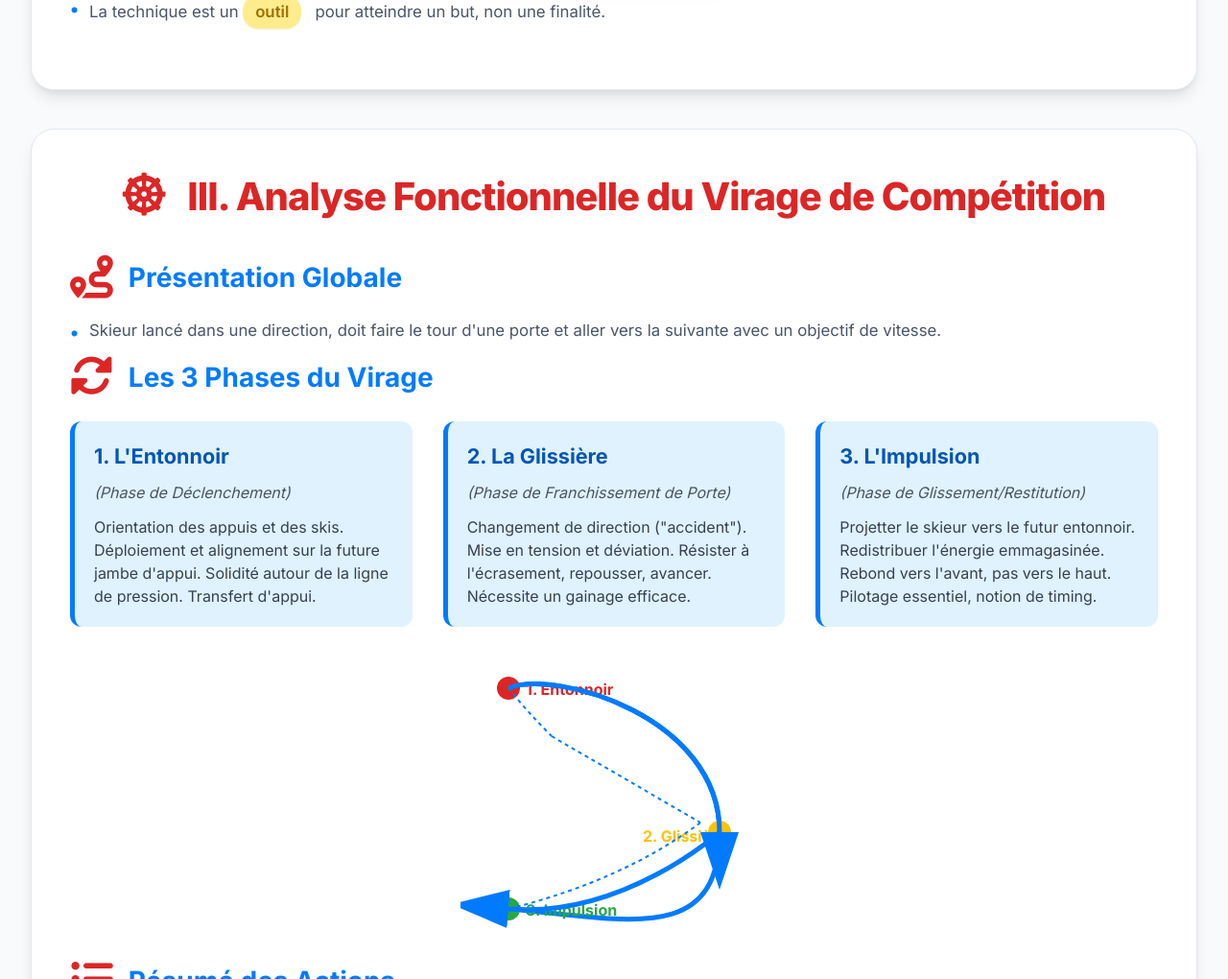
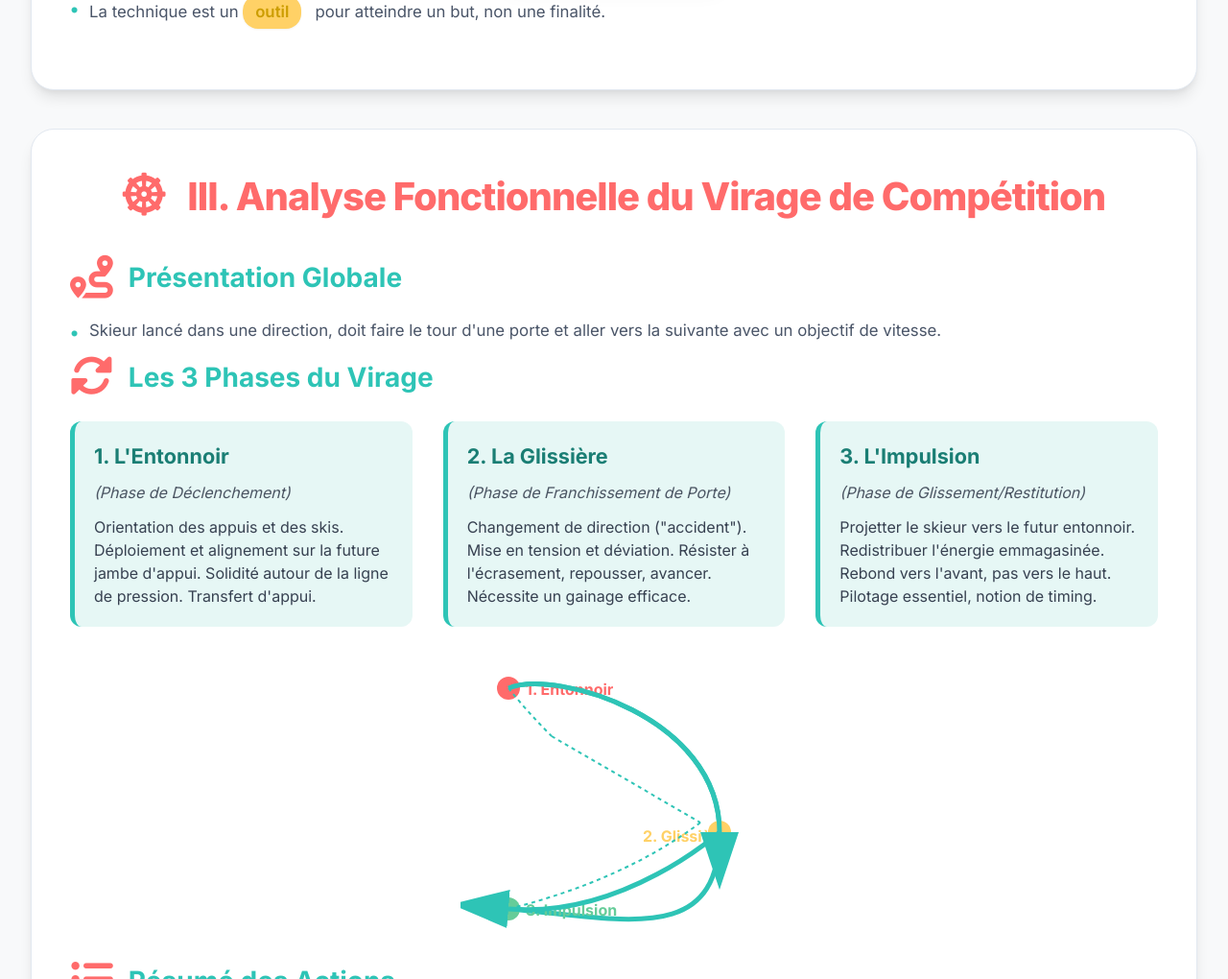
Before and after one commit to piccardjeffcoach/piccard-ski-coach, a plain HTML site: page infographie-ski.html in a window 1280 px wide. Shown: the part 1780-2800 px from the top of the page at 96% size. Drawn offline with nearby package versions, Linux system fonts and the light colour scheme.

Commit message:
Update infographie-ski.html

```diff
--- a/infographie-ski.html
+++ b/infographie-ski.html
@@ -9,8 +9,8 @@
     <style>
         body {
             font-family: 'Inter', sans-serif;
-            background-color: #f9fafb; /* Lighter background for a cleaner look */
-            color: #1a202c; /* Darker text for contrast */
+            background-color: #F8F9FA; /* Très léger gris pour un fond clair */
+            color: #343A40; /* Gris foncé pour le texte */
         }
         .container {
             max-width: 1200px;
@@ -19,75 +19,75 @@
         }
         .card {
             background-color: #ffffff;
-            border-radius: 1.5rem; /* More rounded */
-            box-shadow: 0 10px 15px -3px rgba(0, 0, 0, 0.1), 0 4px 6px -2px rgba(0, 0, 0, 0.05); /* Stronger shadow */
-            padding: 2.5rem; /* More padding */
-            margin-bottom: 2.5rem; /* More margin */
-            border: 1px solid #e2e8f0; /* Subtle border */
+            border-radius: 1.5rem;
+            box-shadow: 0 10px 15px -3px rgba(0, 0, 0, 0.1), 0 4px 6px -2px rgba(0, 0, 0, 0.05);
+            padding: 2.5rem;
+            margin-bottom: 2.5rem;
+            border: 1px solid #e2e8f0;
         }
         .section-title {
-            font-size: 2.5rem; /* Larger */
-            font-weight: 800; /* Extra bold */
-            color: #dc2626; /* ESF Red */
+            font-size: 2.5rem;
+            font-weight: 800;
+            color: #FF6B6B; /* Rouge corail vibrant */
             margin-bottom: 2rem;
             text-align: center;
-            letter-spacing: -0.025em; /* Tighten letter spacing */
+            letter-spacing: -0.025em;
         }
         .subsection-title {
-            font-size: 1.75rem; /* Larger */
-            font-weight: 700; /* Bold */
-            color: #007BFF; /* ESF Blue */
+            font-size: 1.75rem;
+            font-weight: 700;
+            color: #2EC4B6; /* Bleu sarcelle/turquoise */
             margin-bottom: 1.25rem;
             display: flex;
             align-items: center;
         }
         .icon {
-            font-size: 2.8rem; /* Larger icon */
+            font-size: 2.8rem;
             margin-right: 1rem;
-            color: #dc2626; /* Red for icons */
+            color: #FF6B6B; /* Rouge corail pour les icônes */
         }
         .point {
             margin-bottom: 0.85rem;
             padding-left: 1.25rem;
             position: relative;
-            font-size: 1.05rem; /* Slightly larger text */
+            font-size: 1.05rem;
             color: #4a5568;
         }
         .point::before {
             content: '•';
             position: absolute;
             left: 0;
-            color: #007BFF; /* Blue bullet points */
+            color: #2EC4B6; /* Bleu sarcelle pour les puces */
             font-weight: bold;
             font-size: 1.2rem;
         }
         .phase-step {
-            background-color: #e0f2fe; /* Lightest blue */
-            border-left: 5px solid #007BFF; /* Thicker blue border */
+            background-color: #E6F7F5; /* Fond très léger bleu sarcelle */
+            border-left: 5px solid #2EC4B6; /* Bordure bleu sarcelle */
             padding: 1.25rem;
             border-radius: 0.75rem;
             margin-bottom: 1.25rem;
-            transition: transform 0.2s ease-in-out; /* Smooth hover effect */
+            transition: transform 0.2s ease-in-out;
         }
         .phase-step:hover {
-            transform: translateY(-5px); /* Lift on hover */
+            transform: translateY(-5px);
         }
         .phase-step-title {
             font-weight: 700;
-            color: #0056b3; /* Darker blue */
+            color: #1A7E74; /* Bleu sarcelle plus foncé */
             font-size: 1.35rem;
             margin-bottom: 0.6rem;
         }
         .key-concept {
-            background-color: #ffed8d; /* Yellow for key concepts */
+            background-color: #FFD166; /* Jaune doux pour les concepts clés */
             padding: 0.3rem 0.8rem;
-            border-radius: 1rem; /* More rounded pills */
+            border-radius: 1rem;
             font-weight: 600;
-            color: #a06e00; /* Darker yellow text */
+            color: #CC9D00; /* Texte jaune plus foncé */
             display: inline-block;
             margin-right: 0.6rem;
             margin-bottom: 0.6rem;
-            box-shadow: 0 1px 2px rgba(0, 0, 0, 0.05); /* Subtle shadow */
+            box-shadow: 0 1px 2px rgba(0, 0, 0, 0.05);
         }
 
         /* Responsive adjustments for smaller screens */
@@ -112,36 +112,38 @@
             text-align: left;
             font-weight: 600;
             font-size: 0.95rem;
+            color: white; /* Texte blanc pour un meilleur contraste sur les fonds colorés */
         }
         .difficulty-table th {
             background-color: #f2f6fa;
-            color: #2d3748;
+            color: #2d3748; /* Texte gris foncé pour les en-têtes */
             border-bottom: 2px solid #cbd5e0;
         }
         .difficulty-table tr:nth-child(even) {
-            background-color: #f7fafc;
+            /* Pas de fond spécifique pour les lignes paires, les couleurs de code prime */
         }
-        .difficulty-table .bg-green-400 { background-color: #48bb78; color: white; }
-        .difficulty-table .bg-blue-400 { background-color: #63b3ed; color: white; }
-        .difficulty-table .bg-red-400 { background-color: #f56565; color: white; }
-        .difficulty-table .bg-gray-700 { background-color: #4a5568; color: white; }
+        /* Updated colors for difficulty codes for better contrast */
+        .difficulty-table .bg-green-400 { background-color: #28A745; } /* Vert Bootstrap */
+        .difficulty-table .bg-blue-400 { background-color: #007BFF; } /* Bleu Bootstrap */
+        .difficulty-table .bg-red-400 { background-color: #DC3545; } /* Rouge Bootstrap */
+        .difficulty-table .bg-gray-700 { background-color: #343A40; } /* Noir très foncé, presque noir */
 
         /* SVG specific colors */
-        .svg-path-main { stroke: #007BFF; } /* Blue for main path */
-        .svg-phase-1 { fill: #dc2626; } /* Red for Funnel */
-        .svg-phase-2 { fill: #FFC107; } /* Yellow for Chute */
-        .svg-phase-3 { fill: #28a745; } /* Green for Impulse */
-        .svg-phase-line { stroke: #007BFF; } /* Blue dashed lines */
-        .svg-arrowhead { fill: #007BFF; } /* Blue arrowheads */
+        .svg-path-main { stroke: #2EC4B6; } /* Bleu sarcelle pour le chemin principal */
+        .svg-phase-1 { fill: #FF6B6B; } /* Rouge corail pour l'Entonnoir */
+        .svg-phase-2 { fill: #FFD166; } /* Jaune pour la Glissière */
+        .svg-phase-3 { fill: #66CC99; } /* Vert doux pour l'Impulsion */
+        .svg-phase-line { stroke: #2EC4B6; } /* Bleu sarcelle pour les lignes pointillées */
+        .svg-arrowhead { fill: #2EC4B6; } /* Bleu sarcelle pour les flèches */
 
     </style>
-    <!-- Font Awesome for icons -->
+    <!-- Font Awesome pour les icônes -->
     <link rel="stylesheet" href="https://cdnjs.cloudflare.com/ajax/libs/font-awesome/6.0.0-beta3/css/all.min.css">
 </head>
 <body>
     <div class="container">
         <h1 class="text-5xl font-extrabold text-center mb-8 mt-4">
-            <span class="bg-clip-text text-transparent bg-gradient-to-r from-blue-700 to-red-600">
+            <span class="bg-clip-text text-transparent bg-gradient-to-r from-emerald-600 to-red-500">
                 Infographie : Analyse Fonctionnelle du Virage de Ski
             </span>
         </h1>
@@ -172,7 +174,7 @@
                 </ul>
                 <div class="flex justify-center my-6">
                     <!-- Placeholder for the triangle diagram -->
-                    <img src="https://placehold.co/220x220/007BFF/FFFFFF?text=Exploration+Extremes" alt="Diagramme d'exploration des extrêmes" class="rounded-lg shadow-xl border-4 border-blue-500">
+                    <img src="https://placehold.co/220x220/2EC4B6/FFFFFF?text=Exploration+Extremes" alt="Diagramme d'exploration des extrêmes" class="rounded-lg shadow-xl border-4 border-emerald-500">
                 </div>
             </div>
         </div>
@@ -186,7 +188,7 @@
             <p class="point">Notion de "<span class="key-concept">Surdétermination du Milieu</span>" : Diminuer l'incertitude liée aux informations (neige, pente, tracé) par l'expérience.</p>
             <div class="flex justify-center my-6">
                 <!-- Placeholder for the triangle diagram -->
-                <img src="https://placehold.co/220x220/dc2626/FFFFFF?text=Individu+Milieu+But" alt="Diagramme Individu Milieu But" class="rounded-lg shadow-xl border-4 border-red-500">
+                <img src="https://placehold.co/220x220/FF6B6B/FFFFFF?text=Individu+Milieu+But" alt="Diagramme Individu Milieu But" class="rounded-lg shadow-xl border-4 border-rose-500">
             </div>
             <p class="point">La technique est un <span class="key-concept">outil</span> pour atteindre un but, non une finalité.</p>
         </div>
@@ -224,17 +226,17 @@
 
                     <!-- Phase 1: Funnel -->
                     <circle cx="50" cy="20" r="12" class="svg-phase-1"/>
-                    <text x="68" y="27" fill="#dc2626" font-size="16" font-weight="bold">1. Entonnoir</text>
+                    <text x="68" y="27" fill="#FF6B6B" font-size="16" font-weight="bold">1. Entonnoir</text>
                     <path d="M50 20 Q70 45, 95 70" class="svg-phase-line" stroke-width="2" stroke-dasharray="4 4"/>
 
                     <!-- Phase 2: Chute -->
                     <circle cx="270" cy="170" r="12" class="svg-phase-2"/>
-                    <text x="190" y="180" fill="#FFC107" font-size="16" font-weight="bold">2. Glissière</text>
+                    <text x="190" y="180" fill="#FFD166" font-size="16" font-weight="bold">2. Glissière</text>
                     <path d="M95 70 L250 160" class="svg-phase-line" stroke-width="2" stroke-dasharray="4 4"/>
 
                     <!-- Phase 3: Impulse -->
                     <circle cx="50" cy="250" r="12" class="svg-phase-3"/>
-                    <text x="68" y="257" fill="#28a745" font-size="16" font-weight="bold">3. Impulsion</text>
+                    <text x="68" y="257" fill="#66CC99" font-size="16" font-weight="bold">3. Impulsion</text>
                     <path d="M250 160 Q170 220, 50 250" class="svg-phase-line" stroke-width="2" stroke-dasharray="4 4"/>
 
                     <!-- Arrows indicating flow -->
@@ -326,7 +328,7 @@
                             <td class="py-3 px-5 border-b border-gray-200">CODE ROUGE</td>
                             <td class="py-3 px-5 border-b border-gray-200">Neige dure (préparée avec de l'eau ?), Pistes variées, Tracé nat-FIS et Courses</td>
                         </tr>
-                        <tr class="bg-gray-700 text-white">
+                        <tr class="bg-gray-700">
                             <td class="py-3 px-5 border-b border-gray-200 rounded-bl-lg">CODE NOIR</td>
                             <td class="py-3 px-5 border-b border-gray-200 rounded-br-lg">Neige qui tape, Piste noire, Tracé FIS-CE en course de référence</td>
                         </tr>
```
